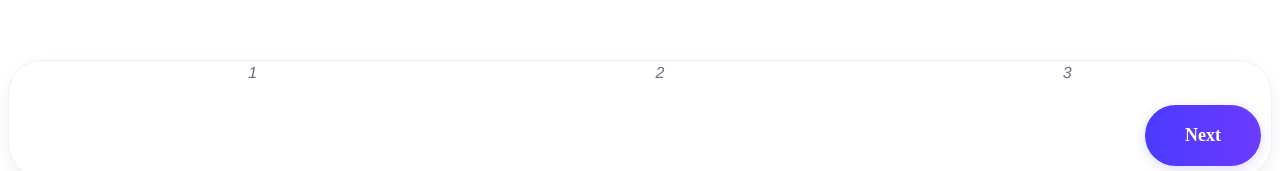
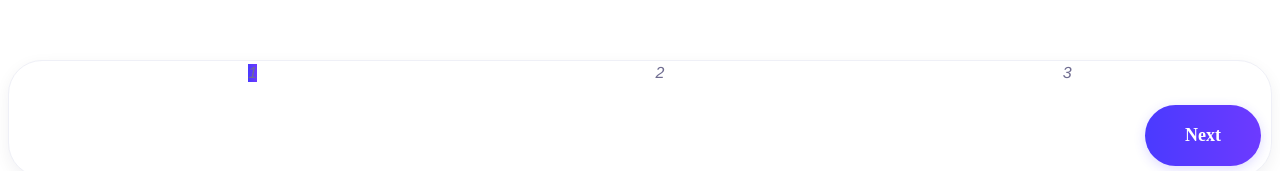
Before and after one commit to bahadirsofuoglu/form-wizard-vue3, a Vue app: page / in a window 1280 px wide. Shown: the top 171 px of the page. Built offline with nearby package versions, Linux system fonts and the light colour scheme.

Commit message:
Step changes

```diff
--- a/src/components/WizardStep.vue
+++ b/src/components/WizardStep.vue
@@ -2,58 +2,39 @@
   <li>
     <a>
       <div
-        :id="`step-${tab.valuetabId}`"
+        :id="`step-${tab.tabId}`"
         class="fw-icon-circle md"
         role="tab"
-        :tabindex="tab.valuechecked ? 0 : ''"
-        :aria-controls="tab.valuetabId"
-        :aria-disabled="tab.valueactive"
-        :aria-selected="tab.valueactive"
-        :class="{
-          checked: tab.valuechecked,
-          square_shape: isStepSquare,
-          tab_shape: isTabShape
-        }"
-        :style="[
-          tab.valuechecked ? stepCheckedStyle : {},
-          tab.valuevalidationError ? errorStyle : {}
-        ]"
+        :tabindex="tab.checked ? 0 : ''"
+        :aria-controls="tab.tabId"
+        :aria-disabled="tab.active"
+        :aria-selected="tab.active"
       >
         <div
-          v-if="tab.valueactive"
-          class="fw-icon-container"
-          :class="{ square_shape: isStepSquare, tab_shape: isTabShape }"
-          :style="[
-            tab.valueactive ? iconActiveStyle : {},
-            tab.valuevalidationError ? errorStyle : {}
+          class="fw-step-container"
+          :class="[
+            {
+              'fw-step-active': tab.active
+            }
           ]"
+          :style="[tab.valuevalidationError ? errorStyle : {}]"
         >
           <slot name="active-step">
-            <i v-if="tab.valueicon" :icon="tab.valueicon" class="fw-icon"></i>
+            <i v-if="props.tab.icon" :icon="props.tab.icon" class="fw-icon"></i>
             <i v-else class="fw-icon">{{ index + 1 }}</i>
           </slot>
         </div>
-        <slot v-if="!tab.valueactive">
-          <i
-            v-if="!tab.valueactive && tab.valueicon"
-            :icon="tab.valueicon"
-            class="fw-icon"
-          ></i>
-          <i v-if="!tab.valueactive && !tab.valueicon" class="fw-icon">{{
-            index + 1
-          }}</i>
-        </slot>
       </div>
       <slot name="title">
         <span
           class="stepTitle"
           :class="{
-            active: tab.valueactive,
+            active: tab.active,
             has_error: tab.valuevalidationError
           }"
-          :style="tab.valueactive ? stepTitleStyle : {}"
+          :style="tab.active ? stepTitleStyle : {}"
         >
-          {{ tab.valuetitle }}
+          {{ tab.title }}
         </span>
       </slot>
     </a>
@@ -61,7 +42,7 @@
 </template>
 <script setup>
 import { onMounted, computed } from 'vue'
-defineProps({
+const props = defineProps({
   tab: {
     type: Object,
     default: () => {}
@@ -73,30 +54,6 @@ defineProps({
 })
 
 onMounted(() => {
-  console.log('hello')
-})
-const iconActiveStyle = computed(() => {
-  return {
-    backgroundColor: tab.valuecolor ?? '#2c3e50'
-  }
-})
-
-const stepCheckedStyle = computed(() => {
-  return {
-    borderColor: tab.valuecolor ?? '#2c3e50'
-  }
-})
-const errorStyle = computed(() => {
-  return {
-    borderColor: tab.valueerrorColor,
-    backgroundColor: tab.valueerrorColor
-  }
-})
-const stepTitleStyle = computed(() => {
-  let isError = tab.valuevalidationError
-
-  return {
-    color: isError ? tab.valueerrorColor : tab.valuecolor
-  }
+  console.log(props.tab.active)
 })
 </script>
--- a/src/styles/_form-wizard.scss
+++ b/src/styles/_form-wizard.scss
@@ -10,6 +10,8 @@
   &__body {
     display: flex;
     flex-direction: column;
+
+    // add icon css
     /*     background: $btn-back-bg;
     width: 48.89px;
     height: 48px;
```
